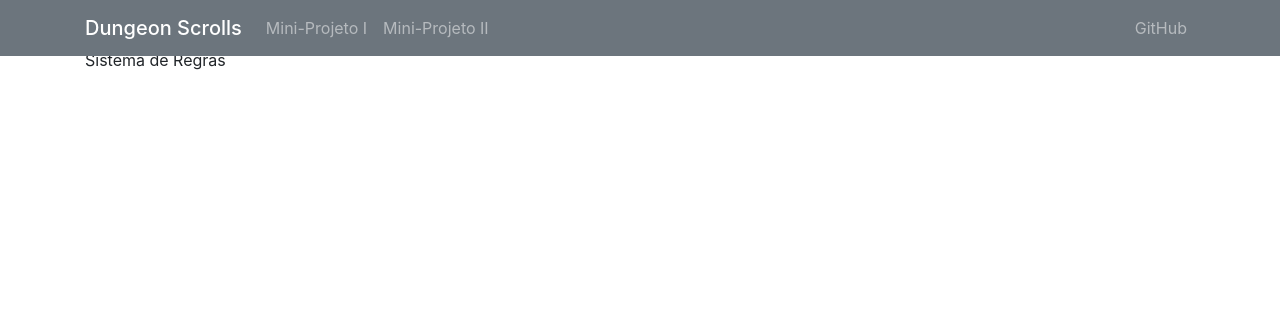
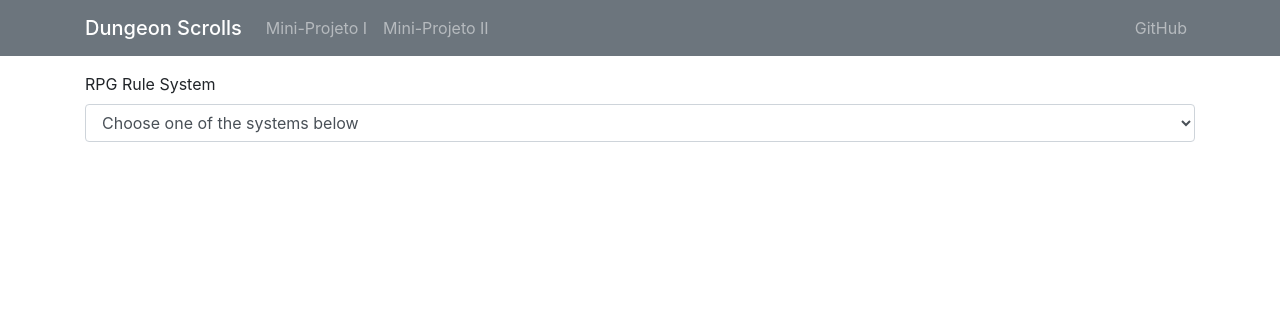
Before and after one commit to Drayton80/Web-DungeonScrolls, a Django app: page /calculator/experience-points in a window 1280 px wide. Shown: the top 316 px of the page. Run offline with Django 3.2, Linux system fonts and the light colour scheme; data comes from the database, SQL or seed files in the repository; both versions use the stored data as it was after the commit; some libraries are stand-ins or nearby versions.

Commit message:
v0.1.7 - Templates

```diff
--- a/DungeonScrolls/calculator/forms.py
+++ b/DungeonScrolls/calculator/forms.py
@@ -2,14 +2,11 @@ from django import forms
 from .models import RuleSystem
 
 
-class FormSelectRuleSystem(forms.Form):
-    #rule_system = forms.ModelChoiceField(queryset=RuleSystem.objects.all(), label='Sistema de Regras',)
-    #rule_system = forms.ModelChoiceField(queryset=RuleSystem.objects.all(), label='Sistema de Regras', )
-
-    class Meta:
-        fields = ('rule_system', '')
-
-    def __init__(self, rule_system_name, *args, **kwargs):
-        super().__init__(*args, **kwargs)
-
-        self.fields['rule_system'].queryset = RuleSystem.objects.filter(name=rule_system_name)
+class SelectRuleSystemForm(forms.Form):
+    rule_system = forms.ModelChoiceField(
+        queryset=RuleSystem.objects.all(),
+        label="RPG Rule System",
+        empty_label="Choose one of the systems below",
+        required=False,
+        widget=forms.Select(attrs={"onChange": 'test()'})
+    )
--- /dev/null
+++ b/DungeonScrolls/calculator/static/calculator/experience_calculator_systems.js
@@ -0,0 +1,3 @@
+function generate_experience_calculator_formulary(rule_system_name, place_id){
+    document.write("worked");
+}
--- a/DungeonScrolls/calculator/templates/calculator/experience_points.html
+++ b/DungeonScrolls/calculator/templates/calculator/experience_points.html
@@ -1,15 +1,22 @@
 {% extends "base.html" %}
-{% load widget_tweaks %}
+{% load crispy_forms_tags %}
 
 {% block content %}
-    <form id="form_system"
-            method="GET"
-            class="form-inline"
-            data-rule-system="{{ request.GET.rule_system }}">
+    <head>
+        {% load staticfiles %}
+        <script src="{% static 'calculator/experience_calculator_systems.js' %}"></script>
+    </head>
+
+    <!-- RPG Rule System - Dropdown Choice Form -->
+    <form method="post">
         <div class="form-group">
-            <label>Sistema de Regras</label>
+            {% csrf_token %}
+            {{ form|crispy }}
+        </div>
+    </form>
 
-        </div>
+    <!-- Formulary generated based on Rule System selected -->
+    <div id="experience_calculator_formulary">
+    </div>
 
-    </form>
 {% endblock content %}
--- a/DungeonScrolls/calculator/urls.py
+++ b/DungeonScrolls/calculator/urls.py
@@ -1,6 +1,6 @@
 from django.urls import path, include
-from . import views
+from .views import ExperienceCalculatorView
 
 urlpatterns = [
-    path('experience-points', views.experience_points, name='experience_points'),
+    path('experience-points', ExperienceCalculatorView.as_view(), name='experience_points'),
 ]
--- a/DungeonScrolls/calculator/views.py
+++ b/DungeonScrolls/calculator/views.py
@@ -1,12 +1,24 @@
 from django.shortcuts import render
-from .forms import FormSelectRuleSystem
+from django.views.generic import TemplateView
+from .forms import SelectRuleSystemForm
 
 
-def experience_points(request):
-    context = {}
-    rule_system = request.GET.get('rule_system')
+class ExperienceCalculatorView(TemplateView):
+    template_path = 'calculator/experience_points.html'
 
-    if rule_system:
-        context['form'] = FormSelectRuleSystem(rule_system.name)
+    def get(self, request, *args, **kwargs):
+        form = SelectRuleSystemForm()
+        context = {'form': form}
 
-    return render(request, 'calculator/experience_points.html', context)
+        return render(request, self.template_path, context)
+
+    def post(self, request):
+        form = SelectRuleSystemForm(request.POST)
+        context = {'form': form}
+
+        if form.is_valid():
+            rule_system_selected = form.cleaned_data['rule_system']
+
+            context['rule_system_selected'] = rule_system_selected
+
+        return render(request, self.template_path, context)
--- a/DungeonScrolls/dungeonscrolls/settings.py
+++ b/DungeonScrolls/dungeonscrolls/settings.py
@@ -37,9 +37,11 @@ INSTALLED_APPS = [
     'django.contrib.sessions',
     'django.contrib.messages',
     'django.contrib.staticfiles',
-    'widget_tweaks',
+    'crispy_forms',
     'calculator',
 ]
+
+CRISPY_TEMPLATE_PACK = 'bootstrap4'
 
 MIDDLEWARE = [
     'django.middleware.security.SecurityMiddleware',
--- a/DungeonScrolls/templates/base.html
+++ b/DungeonScrolls/templates/base.html
@@ -15,8 +15,7 @@
 
     </head>
     <body>
-    <header class="site-header">
-        <nav class="navbar navbar-expand-lg navbar-dark bg-secondary fixed-top">
+        <nav class="navbar navbar-expand-lg navbar-dark bg-secondary navbar-fixed-top">
               <div class="container">
 
                  <a class="navbar-brand text-white h1 mb-0">Dungeon Scrolls</a>
@@ -62,9 +61,8 @@
 
            </div>
     </nav>
-    </header>
 
-     <div class="container mt-5">
+     <div class="container mt-3">
         {% block content %} {% endblock content %}
     </div>
 
--- /dev/null
+++ b/requirements.txt
@@ -0,0 +1,4 @@
+Django==2.2.1
+django-crispy-forms==1.7.2
+numpy==1.16.2
+pandas==0.24.2
```
Also changed, not shown: DungeonScrolls/db.sqlite3. Lines whose indentation alone changed are shown as unchanged.
